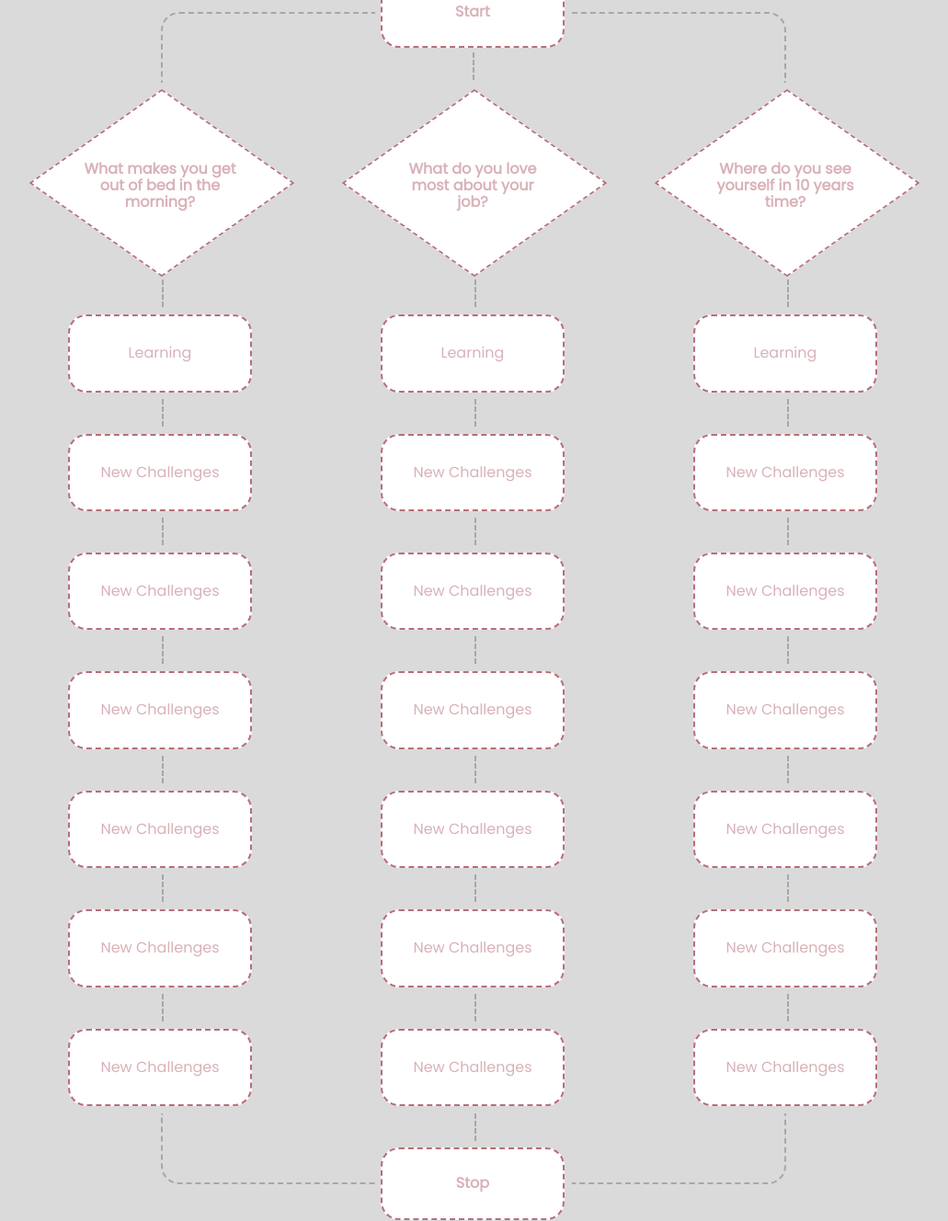
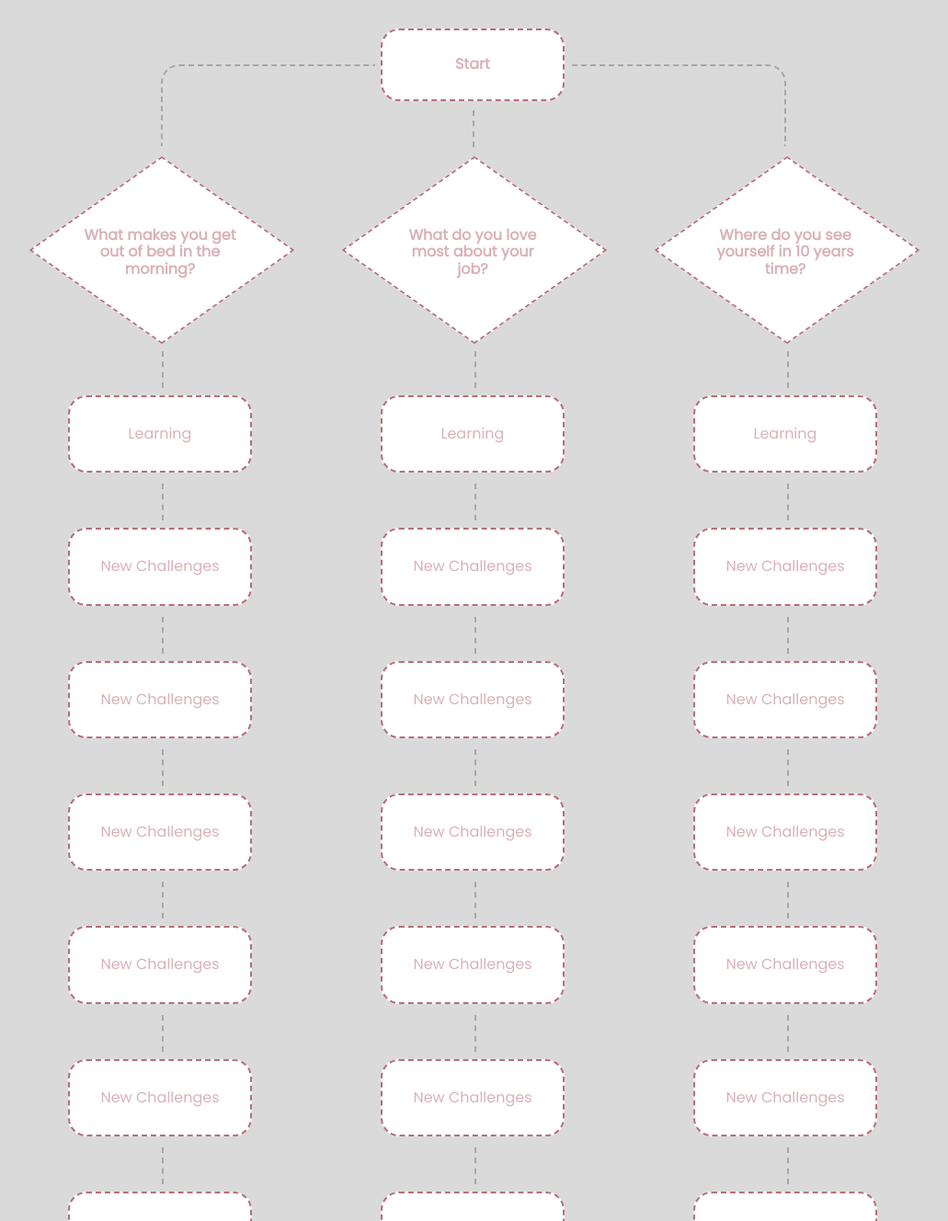
Before and after one commit to rereed92/wonder-bonus-mission-q4-2017, a website: page index.html in a window 1280 px wide. Shown: the part 161-1489 px from the top of the page at 92% size, without its empty margins (126-1157 px from the left). Drawn offline with nearby package versions, Linux system fonts and the light colour scheme.

Commit message:
Tweak styling

```diff
--- a/index.html
+++ b/index.html
@@ -12,7 +12,7 @@
 
     <body>
         <main class="content padding padding__top--30">
-            <h1 class="margin margin__top--0 margin__bottom--40 heading heading--1">What is your passion Becky?</h1>
+            <h1 class="margin margin__bottom--60 heading heading--1">What is your passion Becky?</h1>
 
             <div class="grid">
                 <div class="grid__item grid__item--12">
--- a/js/main.js
+++ b/js/main.js
@@ -1 +1 @@
-function hideBoxes(o,n){o.each(function(){$(this).offset().top>$(window).scrollTop()+$(window).height()*n&&$(this).find(".box__content").addClass("box__content--hidden")})}function showBoxes(o,n){o.each(function(){$(this).offset().top<=$(window).scrollTop()+$(window).height()*n&&$(this).find(".box__content").hasClass("box__content--hidden")&&$(this).find(".box__content").removeClass("box__content--hidden").addClass("box__content--bounce")})}!function(o){var n=o(".box");hideBoxes(n,.9),o(window).scroll(function(){window.requestAnimationFrame?window.requestAnimationFrame(function(){showBoxes(n,.9)}):setTimeout(function(){showBoxes(n,.9)},100)})}(jQuery);
+function hideBoxes(o,n){o.each(function(){$(this).offset().top>$(window).scrollTop()+$(window).height()*n&&$(this).find(".box__content").addClass("box__content--hidden")})}function showBoxes(o,n){o.each(function(){$(this).offset().top<=$(window).scrollTop()+$(window).height()*n&&$(this).find(".box__content").hasClass("box__content--hidden")&&$(this).find(".box__content").removeClass("box__content--hidden").addClass("box__content--bounce")})}!function(o){var n=o(".box");hideBoxes(n,1),o(window).scroll(function(){window.requestAnimationFrame?window.requestAnimationFrame(function(){showBoxes(n,1)}):setTimeout(function(){showBoxes(n,1)},100)})}(jQuery);
--- a/src/js/main.js
+++ b/src/js/main.js
@@ -1,7 +1,7 @@
 (function($) {
 
     var boxes = $('.box')
-	var offset = .9;
+	var offset = 1;
 
 	hideBoxes(boxes, offset);
 
--- a/src/scss/stylesheet.scss
+++ b/src/scss/stylesheet.scss
@@ -38,7 +38,7 @@ body {
 
 .content {
     max-width: 1000px;
-    min-width: 320px;
+    min-width: 1000px;
     width: 100%;
     margin: 0 auto;
     padding-bottom: 50px;
@@ -68,8 +68,8 @@ body {
             margin-bottom: 20px;
         }
 
-        &--40 {
-            margin-bottom: 40px;
+        &--60 {
+            margin-bottom: 60px;
         }
     }
 }
@@ -125,7 +125,7 @@ body {
 
 .box {
     text-align: center;
-    margin-bottom: 45px;
+    margin-bottom: 60px;
 
     &__content {
         padding: 15px;
@@ -145,20 +145,20 @@ body {
         &--dash {
             &::before {
                 content: '';
-                height: 30px;
+                height: 40px;
                 border-left: 2px dashed darken($color-background, 20%);
                 position: absolute;
                 left: 100px;
-                top: -40px;
+                top: -50px;
             }
 
             &--base::after {
                 content: '';
-                height: 30px;
+                height: 40px;
                 border-left: 2px dashed darken($color-background, 20%);
                 position: absolute;
                 left: 100px;
-                bottom: -40px;
+                bottom: -50px;
             }
         }
 
@@ -172,7 +172,7 @@ body {
                 &::before {
                     content: '';
                     width: 118%;
-                    height: 100%;
+                    height: 116%;
                     position: absolute;
                     left: -123%;
                     top: 50%;
@@ -184,7 +184,7 @@ body {
                 &::after {
                     content: '';
                     width: 118%;
-                    height: 100%;
+                    height: 116%;
                     position: absolute;
                     right: -124%;
                     top: 50%;
@@ -198,7 +198,7 @@ body {
                 &::before {
                     content: '';
                     width: 118%;
-                    height: 100%;
+                    height: 116%;
                     position: absolute;
                     left: -123%;
                     bottom: 50%;
@@ -210,7 +210,7 @@ body {
                 &::after {
                     content: '';
                     width: 118%;
-                    height: 100%;
+                    height: 116%;
                     position: absolute;
                     right: -124%;
                     bottom: 50%;
```
Also changed, not shown: css/stylesheet.css.
